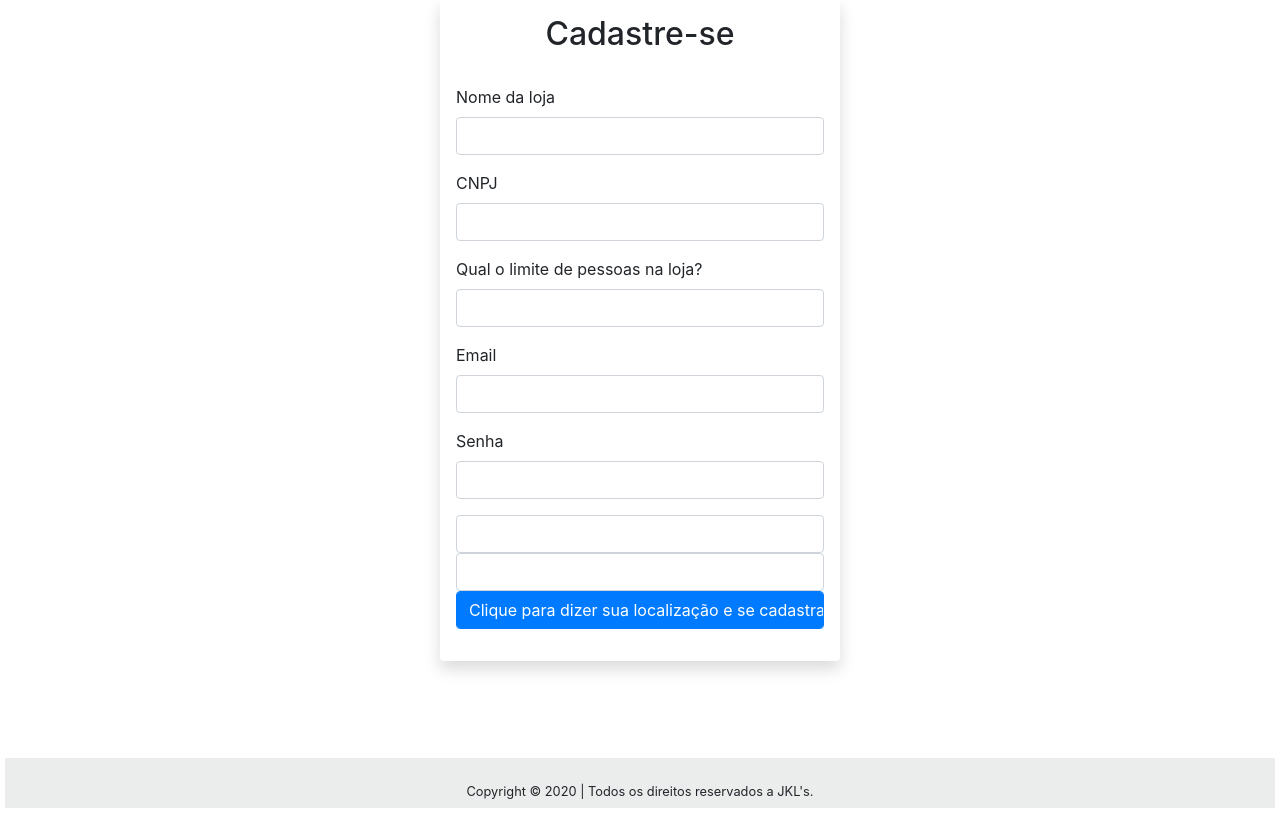
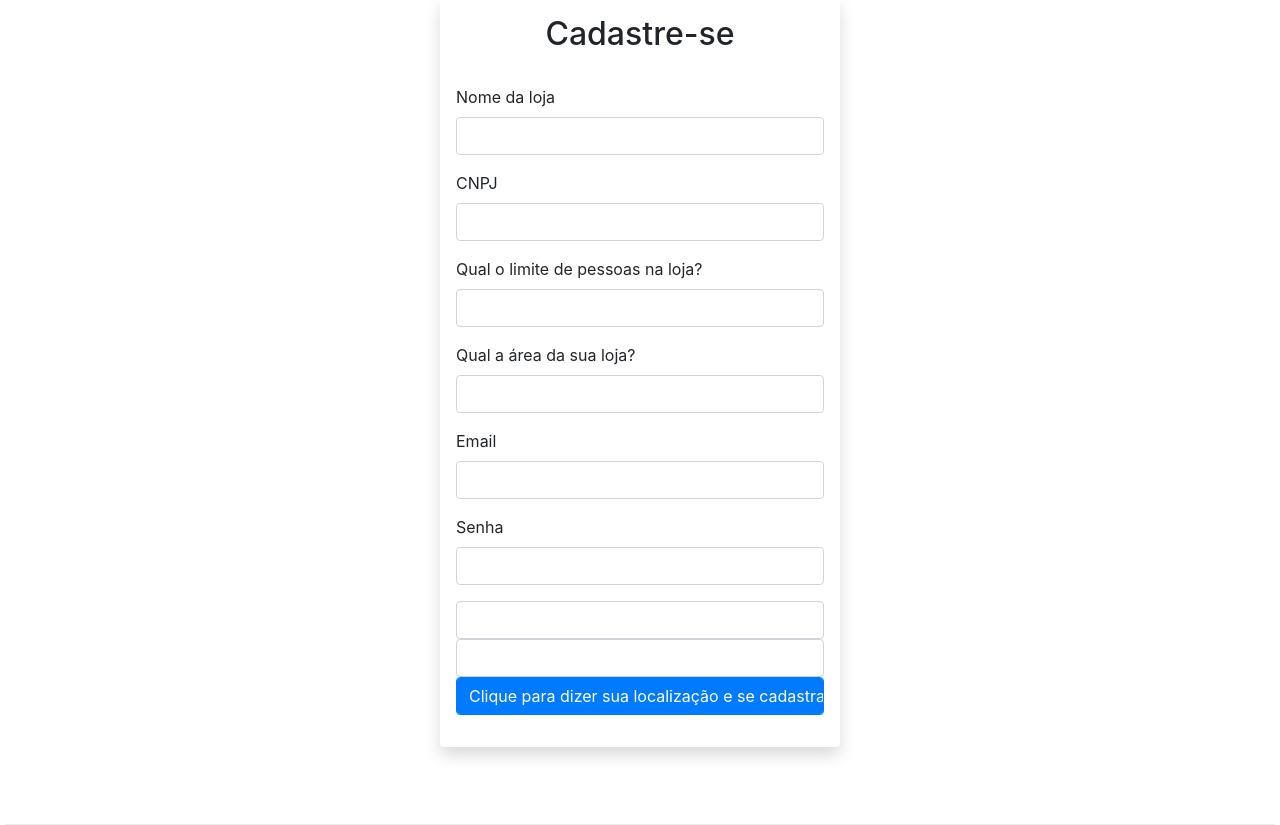
Before and after one commit to Larabsg/Infolot, a Flask app: page /cadastro_loja in a window 1280 px wide. Shown: the part 153-978 px from the top of the page. Run offline with Flask 2, Linux system fonts and the light colour scheme; some libraries are stand-ins or nearby versions.

Commit message:
Ajuste do banco de dados e da funcionalidade de contagem

```diff
--- a/rede_social/entidades.py
+++ b/rede_social/entidades.py
@@ -14,4 +14,6 @@ class Loja(db.Model):
     cnpj = db.Column(db.String(100), unique=True, nullable=False)
     latitude = db.Column(db.String(100), unique=True, nullable=False)
     longitude = db.Column(db.String(100), unique=True, nullable=False)
+    area = db.Column(db.String(100), nullable=False)
+    ocupacaoDaLoja = db.Column(db.Integer, nullable=True)
     senhaLoja = db.Column(db.String(100), nullable=False)
--- a/rede_social/routes.py
+++ b/rede_social/routes.py
@@ -105,6 +105,7 @@ def cadastrar_loja():
     ocupacao_limite = request.form['ocupacao_limite']
     latitude = request.form['latitude']
     longitude = request.form['longitude']
+    area = request.form['areaLoja']
     #alerta = 'Cadastro realizado com sucesso!'
 
     loja = Loja.query.filter_by(cnpj = cnpj_cad_loja).first()
@@ -122,6 +123,7 @@ def cadastrar_loja():
         novaLoja.cnpj = cnpj_cad_loja
         novaLoja.latitude = latitude
         novaLoja.longitude = longitude
+        novaLoja.area = area
 
         db.session.add(novaLoja)
         db.session.commit()
@@ -150,30 +152,41 @@ def removeLoja(id):
 
 @app.route('/checking', methods=['POST'])
 def checking():
-    lat = float(request.form['lat'])*math.pi/180
-    lon = float(request.form['lon'])*math.pi/180
-    loja = request.form['loja']
 
-    l_cad = lojas[loja]
+    recebeLongitude = request.form['lon']
+    recebeLatitude = request.form['lat']
+    latitude_calculada = float(recebeLatitude)*math.pi/180
+    longitude_calculada = float(recebeLongitude)*math.pi/180
+    nomeLoja = request.form['loja']
 
-    l_lat = l_cad['lat']*math.pi/180
-    l_lon = l_cad['lon']*math.pi/180
-    l_a = l_cad['area']
+    # LatitudeDoBanco = Loja.query.filter_by(latitude = recebeLatitude).first()
+    # LongitudeDoBanco = Loja.query.filter_by(longitude = recebeLongitude).first()
+    #AreaDaLoja = Loja.query.get(area)
+    loja = Loja.query.filter_by(nomeLoja = nomeLoja).first()
+    LatitudeDoBanco = float(loja.latitude)
+    LongitudeDoBanco = float(loja.longitude)
+    #return loja.nomeLoja
+
+    # l_cad = lojas[loja]
+
+    l_lat = LatitudeDoBanco*math.pi/180
+    l_lon = LongitudeDoBanco*math.pi/180
+    l_a = float(loja.area)
 
     raio = math.sqrt(l_a/math.pi)
 
-    deltaLng = l_lon - lon
+    deltaLng = l_lon - longitude_calculada
 
-    s = math.cos(math.pi/2 - l_lat)*math.cos(math.pi/2 - lat) + math.sin(math.pi/2 - l_lat)*math.sin(math.pi/2 - lat)*math.cos(deltaLng)
+    s = math.cos(math.pi/2 - l_lat)*math.cos(math.pi/2 - latitude_calculada) + math.sin(math.pi/2 - l_lat)*math.sin(math.pi/2 - latitude_calculada)*math.cos(deltaLng)
     arco = math.acos(s)
 
     distancia = arco*6378*1000
 
 # Confere se a pessoa que fez checking está dentro ou fora da loja
-
+    ContaUm = loja.ocupacaoDaLoja
     if distancia <= raio:
-        l_cad['ocupacao'] += 1
-        return render_template('feed.html', dados = l_cad['ocupacao'])
+        ContaUm += 1
+        return render_template('feed.html', ContaUm = ContaUm)
     else:
         return f'Fora. Distância: {distancia} metros. Raio: {raio} metros'
     return f'Você está na loja {loja}'
--- a/rede_social/templates/feed.html
+++ b/rede_social/templates/feed.html
@@ -64,11 +64,11 @@
 
     <div class="contador-pessoas text-center">
         Limite de pessoas na loja: 20.
-        <p id="situacao">Dentro da loja: {{ocupacao}}.</p>
+        <p id="situacao">Dentro da loja: {{ContaUm}}.</p>
         <p>Clique para enviar suas coordenadas.</p>
 
         <form action="/checking" method="POST">
-            <input type="hidden" name="loja" id="loja1" value="Maria">
+            <input type="hidden" name="loja" id="loja1" value="Lojateste">
             <input type="hidden" value="" name="lat" id="lat">
             <input type="hidden" value="" name="lon" id="lon">
             <input type="submit" value="Diga que você está aqui" name="" class="btn btn-primary">
--- a/rede_social/templates/register_store.html
+++ b/rede_social/templates/register_store.html
@@ -31,6 +31,11 @@
         <div class="form-group">
           <label for="exampleInputEmail1">Qual o limite de pessoas na loja?</label>
           <input type="number" name="ocupacao_limite" class="form-control" >
+        </div>
+
+        <div class="form-group">
+          <label for="exampleInputEmail1">Qual a área da sua loja?</label>
+          <input type="number" name="areaLoja" class="form-control" >
         </div>
 
         <div class="form-group">
```
Also changed, not shown: instance/rede_social.db.
